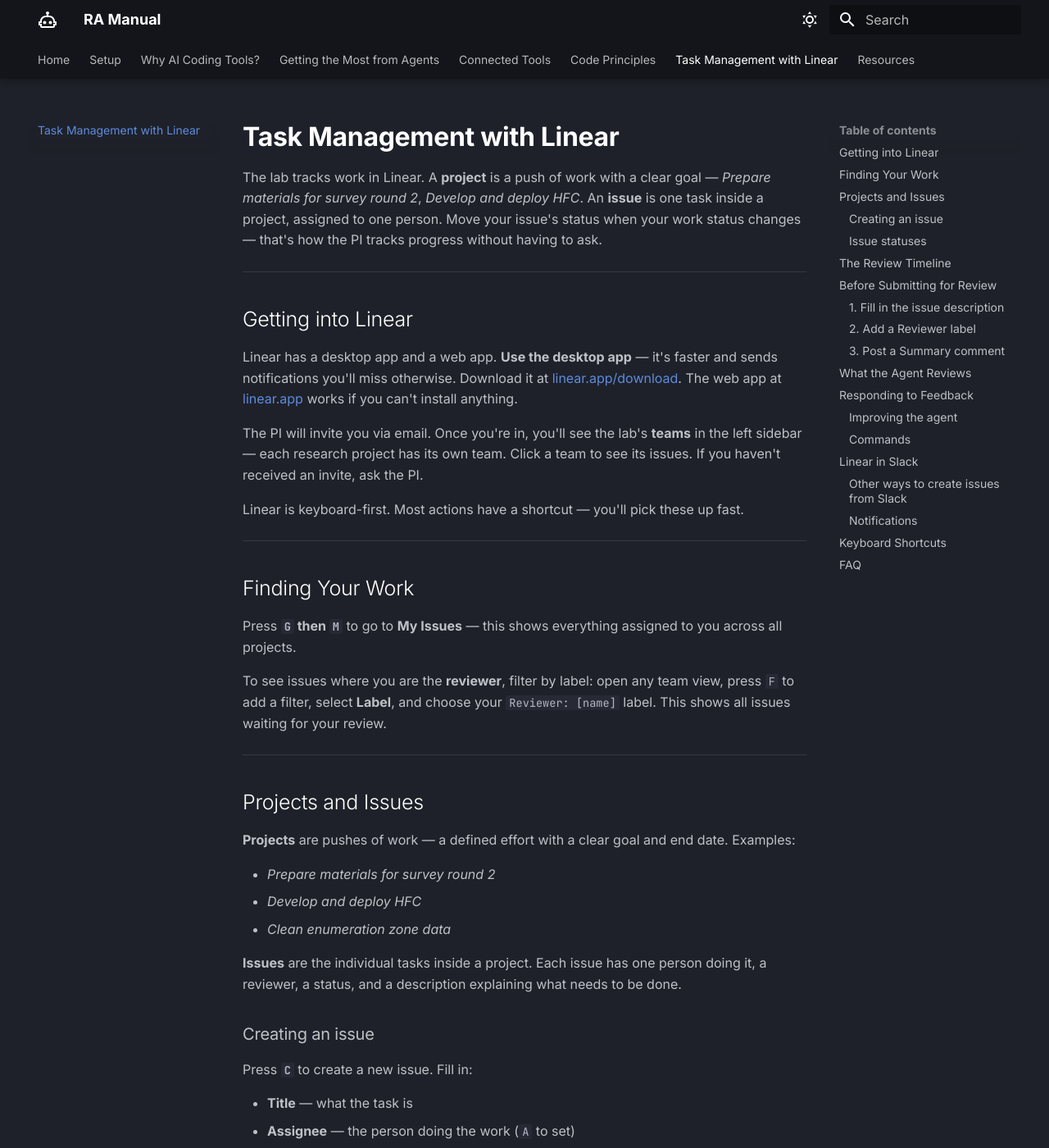
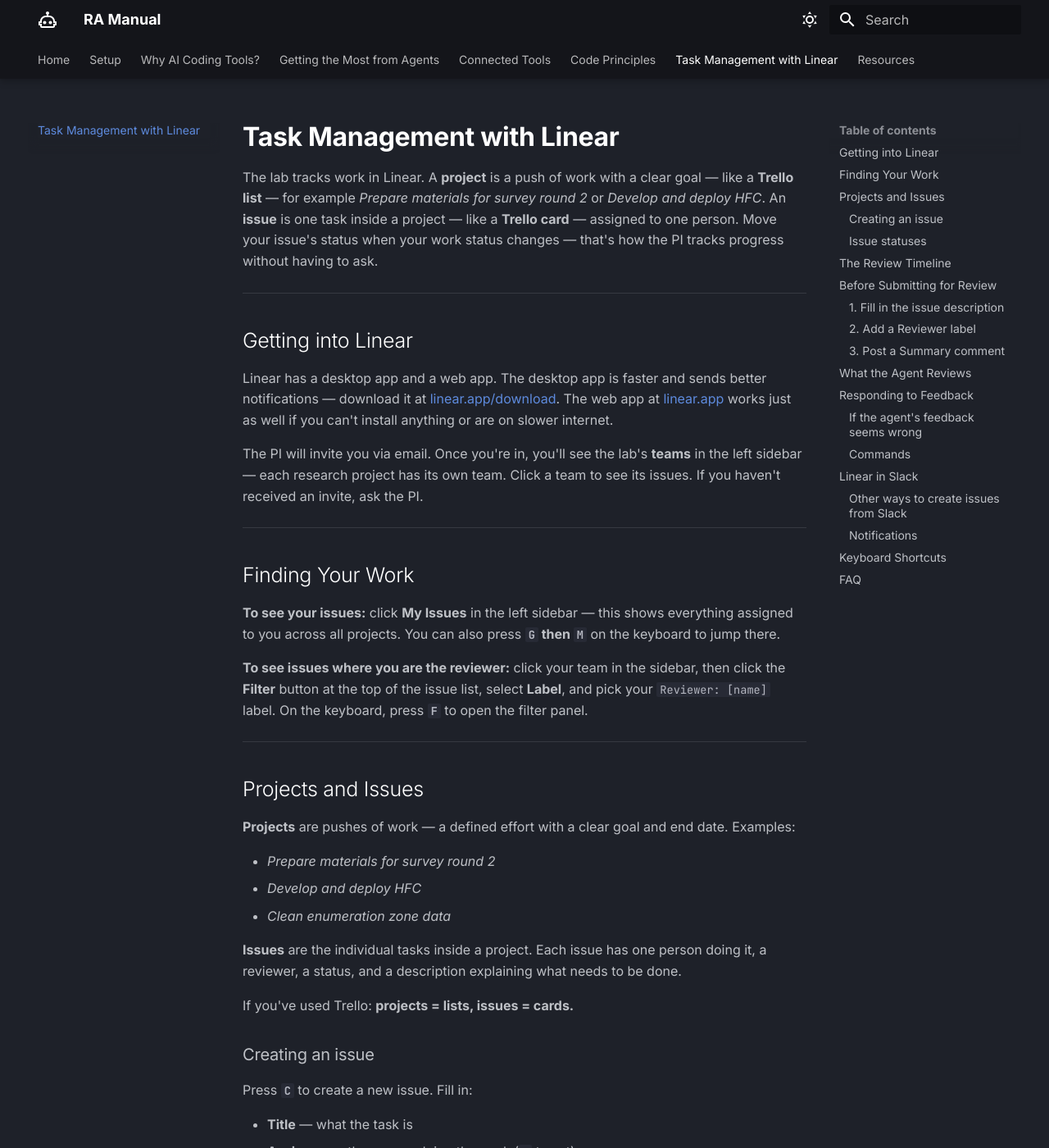
Before and after one commit to longjohnnicholas/ra-manual, an MkDocs documentation site: the page built from docs/07-task-management.md, in a window 1280 px wide and 1400 px high. Shown: the whole window at 82% size. Built offline with MkDocs 1.6.1 and Material for MkDocs 9.7.7, drawn with Linux system fonts in a browser that asks for light colours; some of the changed text lies outside the part shown.

Commit message:
Simplify task management page: Trello analogies, sidebar nav, issue fields
- Projects/issues now introduced with Trello analogies (projects = lists,
  issues = cards) in the intro and Projects section
- Finding Your Work now leads with sidebar (click My Issues) rather than
  keyboard shortcut — shortcut remains as alternative
- Issue description expanded to five required fields: Objective, Deliverable
  Type, Acceptance Criteria, Context, Deliverable Links — with table showing
  who writes each and updated code example
- Desktop app recommendation softened: web app noted as equally valid for
  slow internet or no install rights
- "Linear is keyboard-first" moved from Getting into Linear to the Keyboard
  Shortcuts section where it belongs
- Cmd+K / Ctrl+K replacing Mac-only ⌘K for cross-platform users
- ⇧P replaced with Shift+P throughout
- Commands section now says "type in comment box like a regular comment"
- "Improving the agent" renamed "If the agent's feedback seems wrong"
- Right-hand properties panel simplified to "right side of the issue"

Co-Authored-By: Claude Sonnet 4.6 <noreply@anthropic.com>

````diff
--- a/docs/07-task-management.md
+++ b/docs/07-task-management.md
@@ -1,24 +1,22 @@
 # Task Management with Linear
 
-The lab tracks work in Linear. A **project** is a push of work with a clear goal — *Prepare materials for survey round 2*, *Develop and deploy HFC*. An **issue** is one task inside a project, assigned to one person. Move your issue's status when your work status changes — that's how the PI tracks progress without having to ask.
+The lab tracks work in Linear. A **project** is a push of work with a clear goal — like a **Trello list** — for example *Prepare materials for survey round 2* or *Develop and deploy HFC*. An **issue** is one task inside a project — like a **Trello card** — assigned to one person. Move your issue's status when your work status changes — that's how the PI tracks progress without having to ask.
 
 ---
 
 ## Getting into Linear
 
-Linear has a desktop app and a web app. **Use the desktop app** — it's faster and sends notifications you'll miss otherwise. Download it at [linear.app/download](https://linear.app/download). The web app at [linear.app](https://linear.app) works if you can't install anything.
+Linear has a desktop app and a web app. The desktop app is faster and sends better notifications — download it at [linear.app/download](https://linear.app/download). The web app at [linear.app](https://linear.app) works just as well if you can't install anything or are on slower internet.
 
 The PI will invite you via email. Once you're in, you'll see the lab's **teams** in the left sidebar — each research project has its own team. Click a team to see its issues. If you haven't received an invite, ask the PI.
-
-Linear is keyboard-first. Most actions have a shortcut — you'll pick these up fast.
 
 ---
 
 ## Finding Your Work
 
-Press **`G` then `M`** to go to **My Issues** — this shows everything assigned to you across all projects.
+**To see your issues:** click **My Issues** in the left sidebar — this shows everything assigned to you across all projects. You can also press **`G` then `M`** on the keyboard to jump there.
 
-To see issues where you are the **reviewer**, filter by label: open any team view, press `F` to add a filter, select **Label**, and choose your `Reviewer: [name]` label. This shows all issues waiting for your review.
+**To see issues where you are the reviewer:** click your team in the sidebar, then click the **Filter** button at the top of the issue list, select **Label**, and pick your `Reviewer: [name]` label. On the keyboard, press **`F`** to open the filter panel.
 
 ---
 
@@ -32,16 +30,28 @@ To see issues where you are the **reviewer**, filter by label: open any team vie
 
 **Issues** are the individual tasks inside a project. Each issue has one person doing it, a reviewer, a status, and a description explaining what needs to be done.
 
+If you've used Trello: **projects = lists, issues = cards.**
+
 ### Creating an issue
 
 Press **`C`** to create a new issue. Fill in:
 
 - **Title** — what the task is
 - **Assignee** — the person doing the work (`A` to set)
-- **Reviewer label** — add a label `Reviewer: name`, e.g. `Reviewer: ntsivanidis` (`L` to open labels). **The automated reviewer uses this to know who does the human review.** If you skip it, the agent will bounce the issue back.
-- **Project** — which project this belongs to (`⇧P` to set)
+- **Reviewer label** — add a label `Reviewer: name`, e.g. `Reviewer: ntsivanidis` (press `L` to open labels). **The automated reviewer uses this to know who does the human review.** If you skip it, the agent will bounce the issue back.
+- **Project** — which project this belongs to (press **Shift+P** to set)
 
-The issue description should have three sections: `## Objective`, `## Acceptance Criteria`, and `## Deliverable Links`. The PI usually fills in the first two when creating the task. If they're blank, write them yourself — the agent will bounce the issue if they're missing.
+Every issue description should have these five sections:
+
+| Section | What it contains | Who writes it |
+|---------|-----------------|--------------|
+| **`## Objective`** | One sentence: what should this work achieve? | PI |
+| **`## Deliverable Type`** | Kind of output — e.g. *GitHub commit*, *Google Doc*, *Stata output* | PI |
+| **`## Acceptance Criteria`** | Bullets: what does "done" look like? | PI |
+| **`## Context`** | Brief background — why this task, what it connects to | PI |
+| **`## Deliverable Links`** | URL to your GitHub PR, commit, or Google Doc | **You** — before submitting |
+
+The PI fills in the first four when creating the task. Your job is to add the Deliverable Link before submitting for review. If any PI sections are blank, fill them in yourself — the agent will bounce the issue if they're missing.
 
 ### Issue statuses
 
@@ -98,22 +108,22 @@ Three things before you change the status to Agent Review:
 
 ### 1. Fill in the issue description
 
-Make sure the description has these three sections:
-
-- **`## Objective`** — one sentence: what should this work achieve?
-- **`## Acceptance Criteria`** — bullets: what does "done" look like?
-- **`## Deliverable Links`** — the URL to your GitHub PR, commit, or Google Doc
-
-The PI usually writes the Objective and Acceptance Criteria when they create the task. Don't rewrite them — just add your Deliverable Link. If they're blank, fill them in yourself.
+Check that all five sections are present (see **Projects and Issues** above for what each should contain). Your main job here is to add the **Deliverable Link**. Don't rewrite the PI's sections — just fill them in if they're blank.
 
 ```
 ## Objective
 Clean the enumeration zone shapefile and produce a map for PI review.
 
+## Deliverable Type
+GitHub commit
+
 ## Acceptance Criteria
 - Shapefile loads cleanly in R and Stata
 - Map shows all EZs with district labels
 - README updated with data source and date
+
+## Context
+Needed before survey round 2 — the current shapefile has missing EZs in Ondo State.
 
 ## Deliverable Links
 https://github.com/org/lagos-danfo/commit/abc1234...
@@ -123,7 +133,7 @@ The link can be a GitHub commit URL, PR URL, or Google Doc URL.
 
 ### 2. Add a Reviewer label
 
-On the issue, find the **Labels** field (in the right-hand properties panel) and add a label in the format `Reviewer: name` — for example, `Reviewer: ntsivanidis`. If the label doesn't exist yet, create it from the labels panel.
+On the issue, find the **Labels** field on the right side of the issue and add a label in the format `Reviewer: name` — for example, `Reviewer: ntsivanidis`. If the label doesn't exist yet, you can create it from the same panel.
 
 ### 3. Post a Summary comment
 
@@ -190,7 +200,7 @@ Don't just post "Updated the document." The reviewer needs to know which issues
 
 **After substantive PI feedback:** if the PI gave you real revisions — not just a quick approval note — go back through agent review after fixing them. The agent stops reviewing after 2 rounds by default, so first post `/reset-reviews` to restart the counter, then move the issue back to Agent Review. This ensures updated work gets a fresh agent check before the PI looks again.
 
-### Improving the agent
+### If the agent's feedback seems wrong
 
 **If the feedback seems off:** post `/flag-feedback` as a comment, followed by a short explanation of what was wrong:
 
@@ -205,7 +215,7 @@ If you just want to skip agent review without flagging a problem, use `/escalate
 
 ### Commands
 
-Post any of these as a comment on the issue:
+Type any of these into the comment box and hit submit — just like posting a regular comment:
 
 | Command | What it does |
 |---------|-------------|
@@ -242,7 +252,7 @@ Turn on Slack notifications — you'll catch review feedback faster than email.
 
 ## Keyboard Shortcuts
 
-You don't need these on day one. Come back once you're comfortable with the basics.
+Linear is keyboard-first — most actions have a shortcut. You don't need these on day one, but they'll save you a lot of clicking once you're settled in.
 
 Press **`?`** at any time to open Linear's full shortcut reference. These are the ones worth learning first:
 
````
Also changed, not shown: other parts of docs/07-task-management.md (+1 -1 lines).
